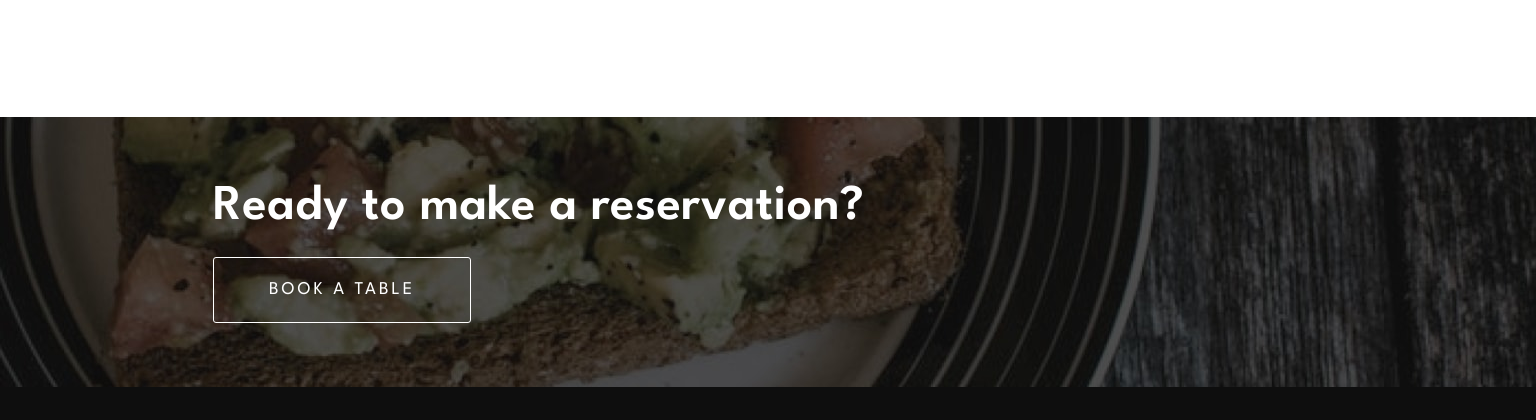
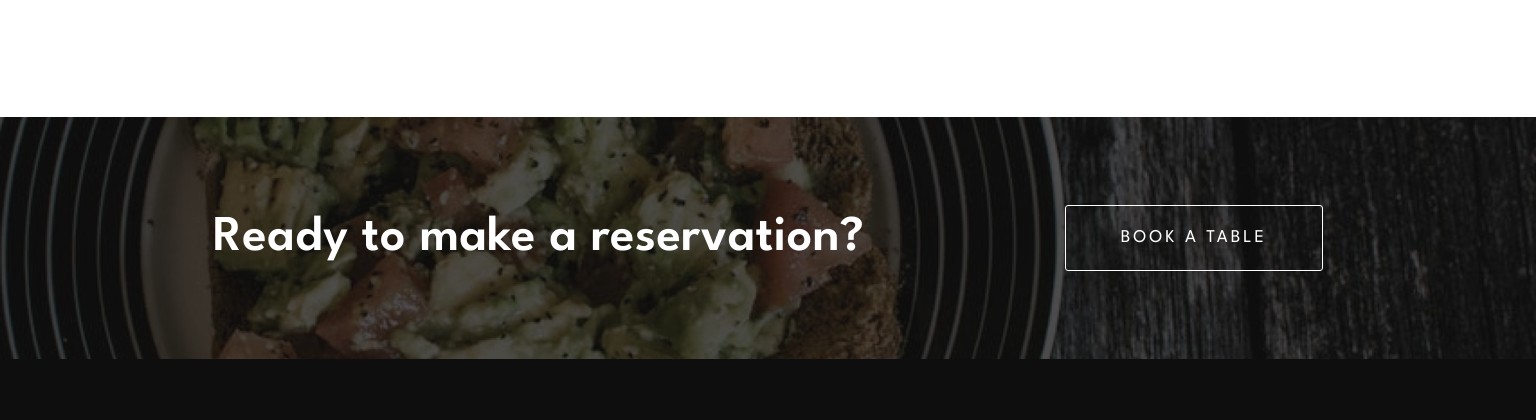
Before and after one commit to richieAiello/dine-restaurant-website, a website: page index.html in a window 1536 px wide. Shown: the part 3868-4288 px from the top of the page. Drawn offline with Linux system fonts and the light colour scheme.

Commit message:
Styled main section reservation on desktop.

```diff
--- a/src/main.scss
+++ b/src/main.scss
@@ -563,6 +563,24 @@ $tan: #9E7F66;
                 padding: 4rem 0;
             }
         }
+
+        @media(min-width: 1440px) {
+
+            & {
+                background-image: url("../images/homepage/ready-bg-desktop@2x.jpg");
+                padding: 5.5rem 0;
+
+                .container--secondary {
+                    display: flex;
+                    justify-content: space-between;
+                    align-items: center;
+
+                    .main__heading {
+                        margin-bottom: 0;
+                    }
+                }
+            }
+        }
     }
 }
 
```
Also changed, not shown: src/style.css.
